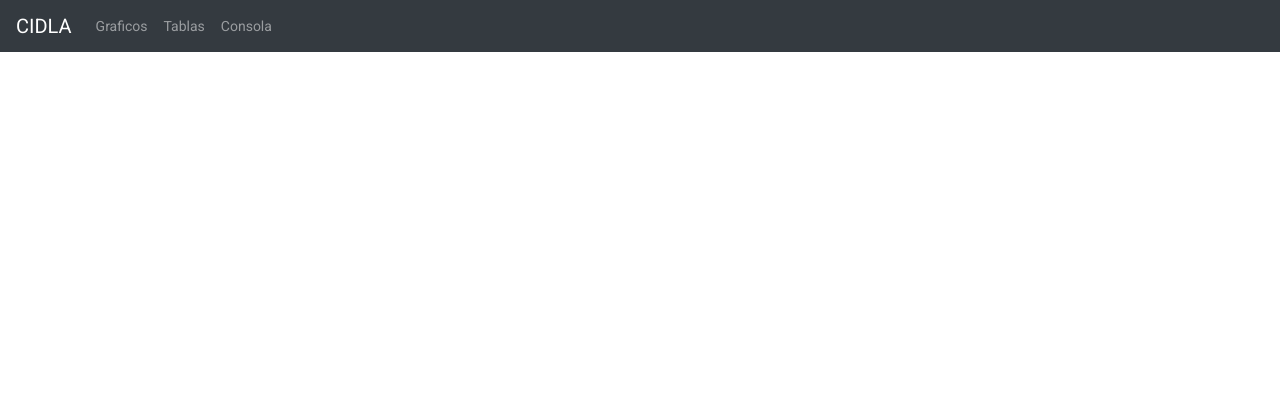
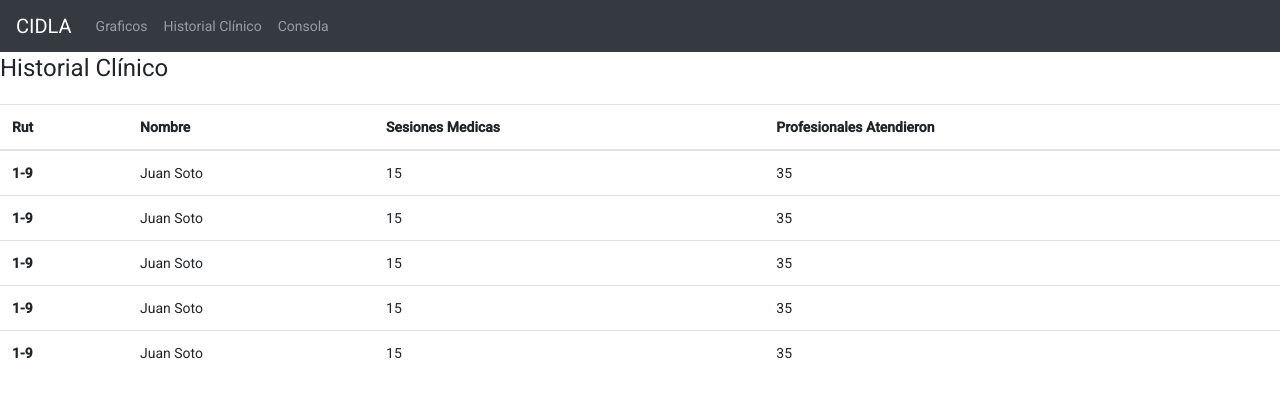
Before and after one commit to cristian15/bigdata_cidla, an Angular app in the folder frontend/: page /historial in a window 1280 px wide. Before the commit this address led to /. Shown: the top 398 px of the page. Built offline with nearby package versions, Linux system fonts and the light colour scheme.

Commit message:
Tabla historiales clinicos

```diff
--- a/frontend/src/app/app-routing.module.ts
+++ b/frontend/src/app/app-routing.module.ts
@@ -1,6 +1,7 @@
 import { NgModule } from '@angular/core';
 import { Routes, RouterModule } from '@angular/router';
 import { ConsolaComponent } from './components/consola/consola.component';
+import { HistorialComponent } from './components/historial/historial.component';
 import { PrincipalComponent } from './components/principal/principal.component';
 
 
@@ -10,6 +11,9 @@ const routes: Routes = [
   },
   {
     path: 'consola', component: ConsolaComponent
+  },
+  {
+    path: 'historial', component: HistorialComponent
   }
 ];
 
--- a/frontend/src/app/app.component.html
+++ b/frontend/src/app/app.component.html
@@ -9,7 +9,7 @@
         <a class="nav-link" href="#">Graficos</a>
       </li>
       <li class="nav-item">
-        <a class="nav-link" href="#">Tablas</a>
+        <a class="nav-link" routerLink="historial">Historial Clínico</a>
       </li>
       <li class="nav-item">
         <a class="nav-link" routerLink="consola">Consola</a>
--- a/frontend/src/app/components/consola/consola.component.ts
+++ b/frontend/src/app/components/consola/consola.component.ts
@@ -19,7 +19,6 @@ export class ConsolaComponent implements OnInit {
     if(this.comando.length>0){
       this.comandos.push(this.comando);
       this.comando = "";
-      console.log(this.comandos);
     }
   }
 }
--- a/frontend/src/app/components/historial/historial.component.css
+++ b/frontend/src/app/components/historial/historial.component.css
@@ -0,0 +1,3 @@
+table{
+    margin-top: 20px;
+}
--- a/frontend/src/app/components/historial/historial.component.html
+++ b/frontend/src/app/components/historial/historial.component.html
@@ -1 +1,43 @@
-<p>historial works!</p>
+<h1>Historial Clínico</h1>
+<table class="table">
+    <thead>
+      <tr>
+        <th scope="col">Rut</th>
+        <th scope="col">Nombre</th>
+        <th scope="col">Sesiones Medicas</th>
+        <th scope="col">Profesionales Atendieron</th>
+      </tr>
+    </thead>
+    <tbody>
+      <tr>
+        <th scope="row">1-9</th>
+        <td>Juan Soto</td>
+        <td>15</td>
+        <td>35</td>
+      </tr>
+      <tr>
+        <th scope="row">1-9</th>
+        <td>Juan Soto</td>
+        <td>15</td>
+        <td>35</td>
+      </tr>
+      <tr>
+        <th scope="row">1-9</th>
+        <td>Juan Soto</td>
+        <td>15</td>
+        <td>35</td>
+      </tr>
+      <tr>
+        <th scope="row">1-9</th>
+        <td>Juan Soto</td>
+        <td>15</td>
+        <td>35</td>
+      </tr>
+      <tr>
+        <th scope="row">1-9</th>
+        <td>Juan Soto</td>
+        <td>15</td>
+        <td>35</td>
+      </tr>
+    </tbody>
+  </table>
```
